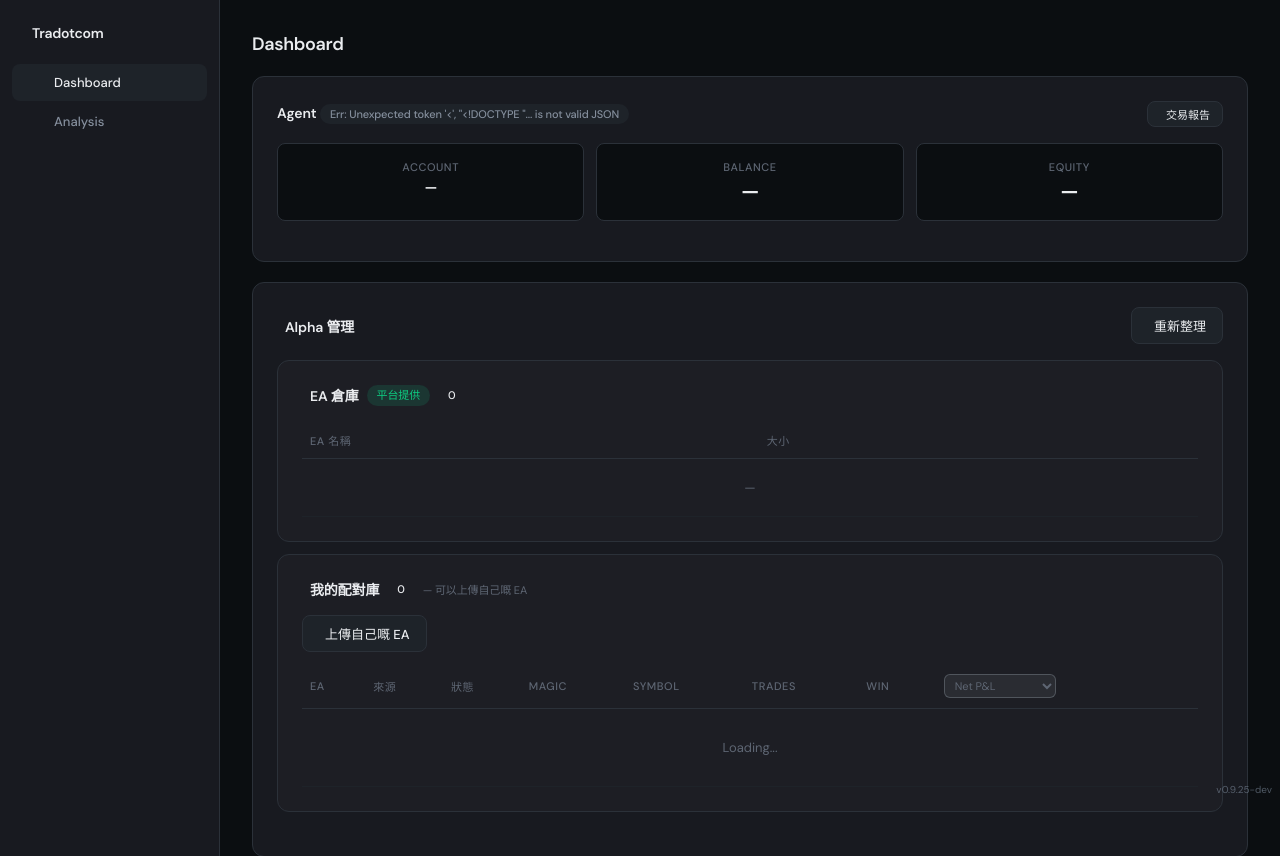
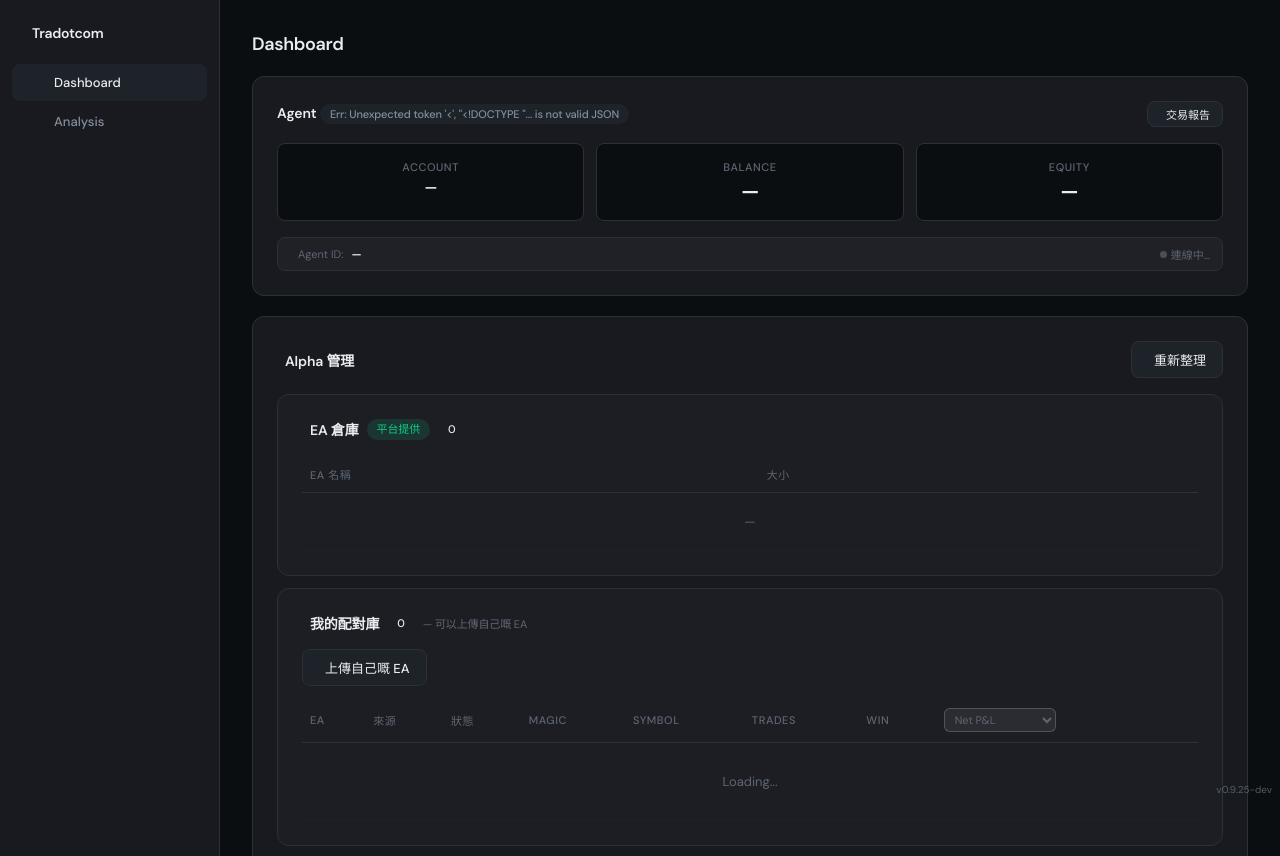
Before and after one commit to hongkpng856-blip/mt5-cloud, a Flask app: template server/templates/dashboard.html in a window 1280 px wide. Shown: the top 856 px of the page. Run offline with Flask 3, Linux system fonts and the light colour scheme; the template is opened without the code that fills it, so the values that code supplies are empty; some libraries are stand-ins or nearby versions.

Commit message:
Agent 卡顯示 Agent ID + 連接狀態（DEV00001 / 已連接 綠點 / 離線 紅點）— multi-user 可以睇到連緊邊部機

```diff
--- a/server/templates/dashboard.html
+++ b/server/templates/dashboard.html
@@ -602,6 +602,13 @@
             <div class="stat-box"><div class="label">Account</div><div class="value" id="accountLogin" style="font-size:14px">— <span id="accountServer" style="font-size:11px;color:#8b949e"></span></div></div>
             <div class="stat-box"><div class="label">Balance</div><div class="value" id="balance">—</div></div>
             <div class="stat-box"><div class="label">Equity</div><div class="value" id="equity">—</div></div>
+        </div>
+        <!-- 🚨 2026-08-26：Agent ID + 連接狀態（多機 — 睇到連緊邊部機嘅 agent） -->
+        <div style="display:flex;align-items:center;gap:8px;margin-top:10px;padding:8px 12px;background:rgba(255,255,255,0.03);border:1px solid var(--border);border-radius:8px;font-size:11px;color:var(--text-muted)">
+            <i class="icon-satellite" style="font-size:11px"></i>
+            <span>Agent ID:</span>
+            <b id="agentId" style="color:var(--text)">—</b>
+            <span id="agentConn" style="margin-left:auto;display:inline-flex;align-items:center;gap:4px"><span class="dot" style="width:7px;height:7px;border-radius:50%;background:#484f58;display:inline-block"></span><span id="agentConnTxt">連線中…</span></span>
         </div>
     </div>
 
@@ -1478,8 +1485,24 @@
         const res = await fetch('/api/dashboard?t=' + Date.now());
         const d = await res.json();
     // 2026-08-12：Agent card 簡潔化（刪 agentId/binding）— 全部元素 null check（HTML cache 舊版冇 accountServer → 之前炸 → Balance/Equity 唔更新）
+        // 🚨 2026-08-26：加返 Agent ID + 連接狀態顯示（多機 — 睇到連緊邊部機）
         const _idEl = document.getElementById('agentId');
         if (_idEl) _idEl.textContent = d.agent_id || '—';
+        const _connDot = document.querySelector('#agentConn .dot');
+        const _connTxt = document.getElementById('agentConnTxt');
+        const _connStatus = d.status || '';
+        if (_connDot && _connTxt) {
+            if (_connStatus === 'connected' || _connStatus === 'online') {
+                _connDot.style.background = '#3fb950';
+                _connTxt.textContent = '已連接';
+            } else if (_connStatus === 'offline') {
+                _connDot.style.background = '#f85149';
+                _connTxt.textContent = '離線';
+            } else {
+                _connDot.style.background = '#d29922';
+                _connTxt.textContent = _connStatus || '連線中…';
+            }
+        }
         const _alEl = document.getElementById('accountLogin');
         if (_alEl) _alEl.textContent = d.account?.login || '—';
         const _asEl = document.getElementById('accountServer');
```
